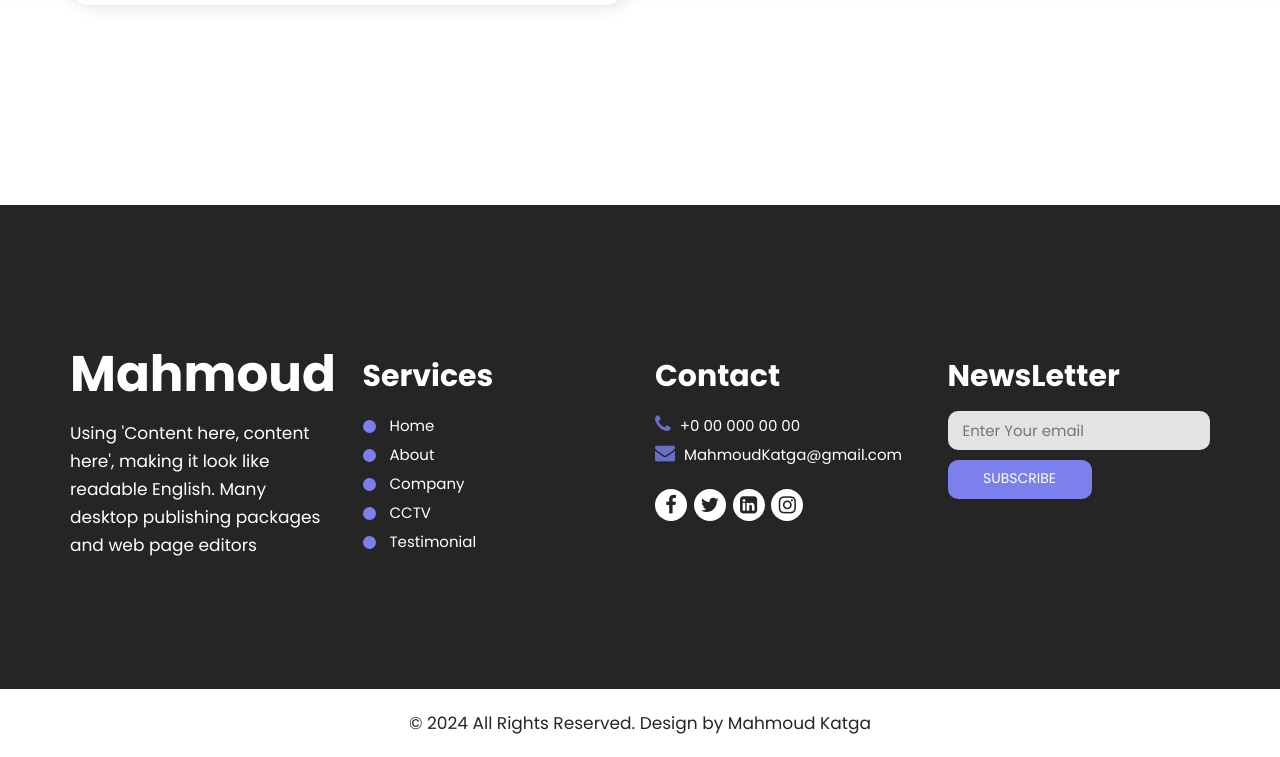
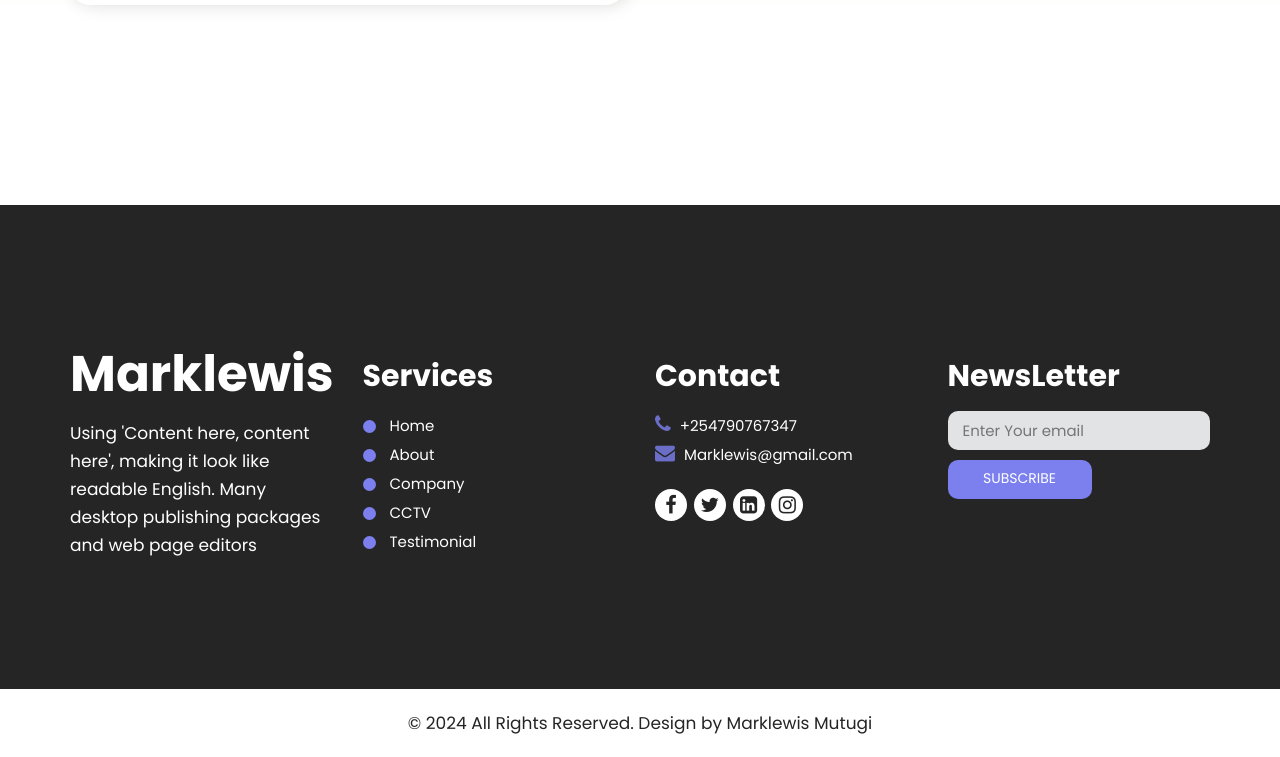
Before and after one commit to lewiii254/CCTV-Ecommerce, a plain HTML site: page contact.html in a window 1280 px wide. Shown: the part 974-1731 px from the top of the page. Drawn offline with Linux system fonts and the light colour scheme.

Commit message:
Update contact.html

```diff
--- a/contact.html
+++ b/contact.html
@@ -8,7 +8,7 @@
       <meta name="viewport" content="width=device-width, initial-scale=1">
       <meta name="viewport" content="initial-scale=1, maximum-scale=1">
       <!-- site metas -->
-      <title>Mahmoud</title>
+      <title>Marklewis</title>
       <meta name="keywords" content="">
       <meta name="description" content="">
       <meta name="author" content="">
@@ -49,7 +49,7 @@
                <div class="row">
                   <div class="col-sm-3">
                      <div class="logo">
-                        <a href="index.html">Mahmoud</a>
+                        <a href="index.html">Marklewis</a>
                      </div>
                   </div>
                   <div class="col-sm-9">
@@ -112,7 +112,7 @@
 
                   <div class="col-md-3 col-sm-6">
                      <div class="Informa">
-                        <a class="logo_footer" href="index.html">Mahmoud</a>
+                        <a class="logo_footer" href="index.html">Marklewis</a>
                         <p>Using 'Content here, content here', making it look like readable English. Many desktop publishing packages and web page editors</p>
                      </div>
                   </div>
@@ -134,10 +134,10 @@
                         <h3>Contact</h3>
                         <ul>
 
-                           <li> <a href="Javascript:void(0)"><i class="fa fa-phone" aria-hidden="true"></i> +0 00 000 00 00
+                           <li> <a href="Javascript:void(0)"><i class="fa fa-phone" aria-hidden="true"></i> +254790767347
                               </a>
                            </li>
-                           <li> <a href="Javascript:void(0)"> <i class="fa fa-envelope" aria-hidden="true"></i> MahmoudKatga@gmail.com
+                           <li> <a href="Javascript:void(0)"> <i class="fa fa-envelope" aria-hidden="true"></i> Marklewis@gmail.com
                               </a>
                            </li>
                         </ul>
@@ -164,7 +164,7 @@
                <div class="container">
                   <div class="row">
                      <div class="col-md-10 offset-md-1">
-                        <p>© 2024 All Rights Reserved. Design by  <a href="https://www.piecex.com/eng/users/profile/MahmoudKatga"> Mahmoud Katga</a></p>
+                        <p>© 2024 All Rights Reserved. Design by  <a href="https://www.piecex.com/eng/users/profile/MahmoudKatga"> Marklewis Mutugi</a></p>
                      </div>
                   </div>
                </div>
```
